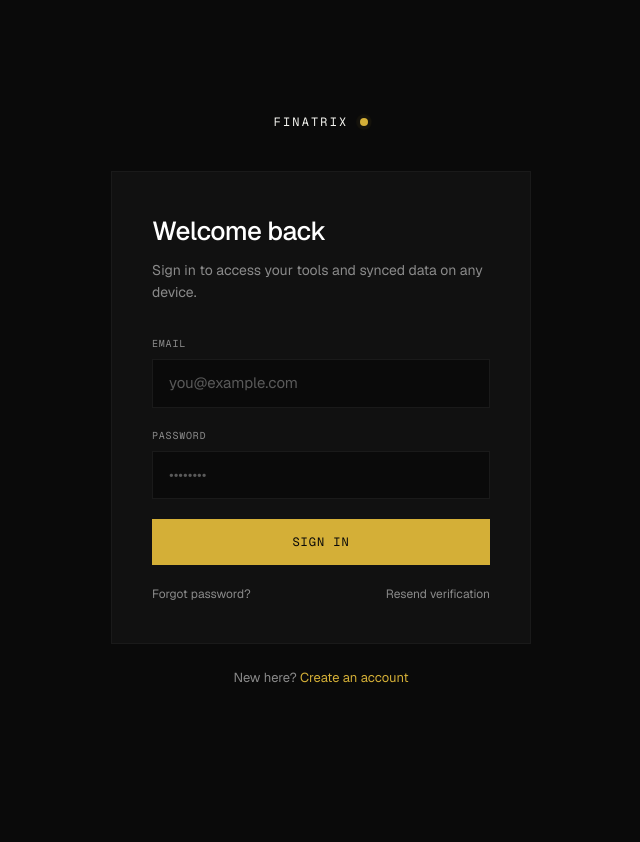
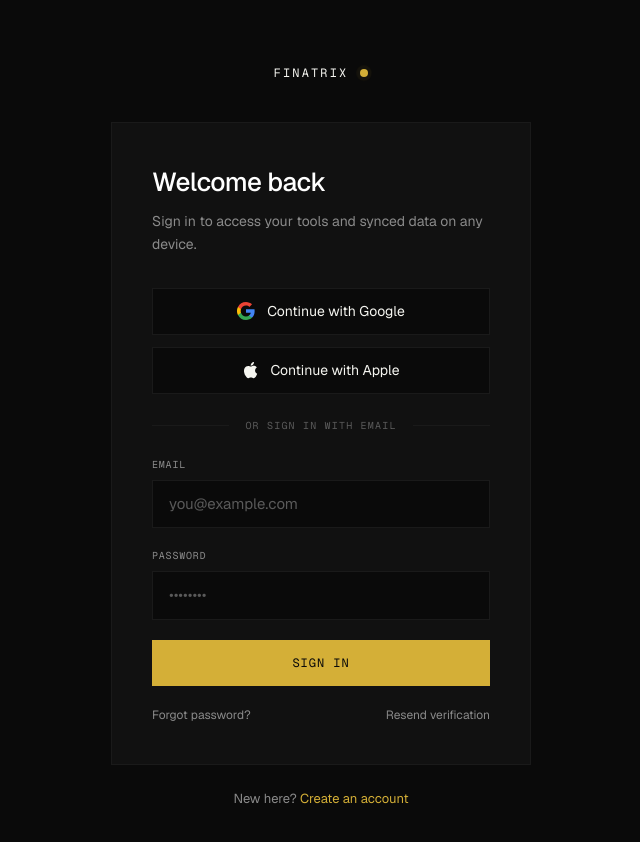
Before and after one commit to Finatrix/finatrix-kimi-agent, a React (Vite) app: page /login in a window 1280 px wide. Shown: the top 842 px of the page, without its empty margins (319-959 px from the left). Before the commit the page ends 800 px from the top, so only its background shows below. Built offline with nearby package versions, Linux system fonts and the light colour scheme; no server answers.

Commit message:
Add Google & Apple OAuth sign-in

```diff
--- a/src/components/AuthShell.tsx
+++ b/src/components/AuthShell.tsx
@@ -74,6 +74,66 @@ export function PrimaryButton({
   );
 }
 
+export function OrDivider({ label = 'or' }: { label?: string }) {
+  return (
+    <div className="my-6 flex items-center gap-4">
+      <span className="h-px flex-1 bg-[#1A1A1A]" />
+      <span className="font-mono text-[10px] uppercase tracking-[0.12em] text-[#5A5A5A]">
+        {label}
+      </span>
+      <span className="h-px flex-1 bg-[#1A1A1A]" />
+    </div>
+  );
+}
+
+export function SocialButton({
+  provider,
+  children,
+  ...props
+}: { provider: 'google' | 'apple' } & React.ButtonHTMLAttributes<HTMLButtonElement>) {
+  return (
+    <button
+      type="button"
+      {...props}
+      className="w-full flex items-center justify-center gap-3 bg-[#0A0A0A] border border-[#1A1A1A] hover:border-[#D4AF37] text-[#F5F5F0] text-[14px] py-3 mb-3 transition-colors active:scale-[0.99] disabled:opacity-50 disabled:cursor-not-allowed"
+    >
+      {provider === 'google' ? <GoogleIcon /> : <AppleIcon />}
+      <span>{children}</span>
+    </button>
+  );
+}
+
+function GoogleIcon() {
+  return (
+    <svg width="18" height="18" viewBox="0 0 18 18" aria-hidden="true">
+      <path
+        fill="#4285F4"
+        d="M17.64 9.2c0-.64-.06-1.25-.16-1.84H9v3.48h4.84a4.14 4.14 0 0 1-1.8 2.72v2.26h2.92c1.7-1.57 2.68-3.88 2.68-6.62Z"
+      />
+      <path
+        fill="#34A853"
+        d="M9 18c2.43 0 4.47-.8 5.96-2.18l-2.92-2.26c-.8.54-1.84.86-3.04.86-2.34 0-4.32-1.58-5.03-3.7H.96v2.33A9 9 0 0 0 9 18Z"
+      />
+      <path
+        fill="#FBBC05"
+        d="M3.97 10.72a5.4 5.4 0 0 1 0-3.44V4.95H.96a9 9 0 0 0 0 8.1l3.01-2.33Z"
+      />
+      <path
+        fill="#EA4335"
+        d="M9 3.58c1.32 0 2.5.45 3.44 1.35l2.58-2.58C13.46.89 11.43 0 9 0A9 9 0 0 0 .96 4.95l3.01 2.33C4.68 5.16 6.66 3.58 9 3.58Z"
+      />
+    </svg>
+  );
+}
+
+function AppleIcon() {
+  return (
+    <svg width="16" height="18" viewBox="0 0 16 18" fill="#F5F5F0" aria-hidden="true">
+      <path d="M13.07 9.55c-.02-2.05 1.67-3.03 1.75-3.08-.95-1.4-2.44-1.59-2.97-1.61-1.27-.13-2.47.74-3.11.74-.64 0-1.63-.72-2.68-.7-1.38.02-2.65.8-3.36 2.03-1.43 2.49-.37 6.17 1.03 8.19.68.99 1.49 2.1 2.55 2.06 1.02-.04 1.41-.66 2.65-.66 1.23 0 1.58.66 2.66.64 1.1-.02 1.79-1 2.46-2 .78-1.15 1.1-2.26 1.12-2.32-.02-.01-2.15-.83-2.17-3.28ZM11.1 3.5c.56-.68.94-1.62.84-2.56-.81.03-1.79.54-2.37 1.22-.52.6-.97 1.56-.85 2.48.9.07 1.82-.46 2.38-1.14Z" />
+    </svg>
+  );
+}
+
 export function Notice({
   kind = 'info',
   children,
--- a/src/context/AuthContext.tsx
+++ b/src/context/AuthContext.tsx
@@ -19,6 +19,9 @@ interface AuthContextValue {
     name: string
   ) => Promise<{ error: string | null; needsConfirmation: boolean }>;
   signIn: (email: string, password: string) => Promise<{ error: string | null }>;
+  signInWithProvider: (
+    provider: 'google' | 'apple'
+  ) => Promise<{ error: string | null }>;
   signOut: () => Promise<void>;
   resendVerification: (email: string) => Promise<{ error: string | null }>;
   resetPassword: (email: string) => Promise<{ error: string | null }>;
@@ -82,6 +85,19 @@ export function AuthProvider({ children }: { children: ReactNode }) {
     return { error: error ? error.message : null };
   };
 
+  const signInWithProvider: AuthContextValue['signInWithProvider'] = async (
+    provider
+  ) => {
+    if (!isSupabaseConfigured) return { error: 'Backend not configured yet.' };
+    const { error } = await supabase.auth.signInWithOAuth({
+      provider,
+      options: {
+        redirectTo: `${window.location.origin}/tools`,
+      },
+    });
+    return { error: error ? error.message : null };
+  };
+
   const signOut = async () => {
     if (isSupabaseConfigured) await supabase.auth.signOut();
     setUser(null);
@@ -111,6 +127,7 @@ export function AuthProvider({ children }: { children: ReactNode }) {
         configured: isSupabaseConfigured,
         signUp,
         signIn,
+        signInWithProvider,
         signOut,
         resendVerification,
         resetPassword,
--- a/src/pages/Login.tsx
+++ b/src/pages/Login.tsx
@@ -1,10 +1,17 @@
 import { useState } from 'react';
 import { Link, useNavigate } from 'react-router';
 import { useAuth } from '../context/AuthContext';
-import AuthShell, { Field, PrimaryButton, Notice } from '../components/AuthShell';
+import AuthShell, {
+  Field,
+  PrimaryButton,
+  Notice,
+  OrDivider,
+  SocialButton,
+} from '../components/AuthShell';
 
 export default function Login() {
-  const { signIn, resendVerification, resetPassword, configured } = useAuth();
+  const { signIn, signInWithProvider, resendVerification, resetPassword, configured } =
+    useAuth();
   const navigate = useNavigate();
   const [email, setEmail] = useState('');
   const [password, setPassword] = useState('');
@@ -24,6 +31,18 @@ export default function Login() {
       return;
     }
     navigate('/tools');
+  }
+
+  async function onProvider(provider: 'google' | 'apple') {
+    setError(null);
+    setInfo(null);
+    setBusy(true);
+    const { error } = await signInWithProvider(provider);
+    if (error) {
+      setBusy(false);
+      setError(error);
+    }
+    // On success the browser redirects to the provider, so no further action here.
   }
 
   async function onResend() {
@@ -62,6 +81,23 @@ export default function Login() {
       {error && <Notice kind="error">{error}</Notice>}
       {info && <Notice kind="success">{info}</Notice>}
 
+      <SocialButton
+        provider="google"
+        disabled={busy || !configured}
+        onClick={() => onProvider('google')}
+      >
+        Continue with Google
+      </SocialButton>
+      <SocialButton
+        provider="apple"
+        disabled={busy || !configured}
+        onClick={() => onProvider('apple')}
+      >
+        Continue with Apple
+      </SocialButton>
+
+      <OrDivider label="or sign in with email" />
+
       <form onSubmit={onSubmit}>
         <Field
           label="Email"
--- a/src/pages/Signup.tsx
+++ b/src/pages/Signup.tsx
@@ -1,10 +1,16 @@
 import { useState } from 'react';
 import { Link, useNavigate } from 'react-router';
 import { useAuth } from '../context/AuthContext';
-import AuthShell, { Field, PrimaryButton, Notice } from '../components/AuthShell';
+import AuthShell, {
+  Field,
+  PrimaryButton,
+  Notice,
+  OrDivider,
+  SocialButton,
+} from '../components/AuthShell';
 
 export default function Signup() {
-  const { signUp, configured } = useAuth();
+  const { signUp, signInWithProvider, configured } = useAuth();
   const navigate = useNavigate();
   const [name, setName] = useState('');
   const [email, setEmail] = useState('');
@@ -31,6 +37,21 @@ export default function Signup() {
     } else {
       navigate('/tools');
     }
+  }
+
+  async function onProvider(provider: 'google' | 'apple') {
+    setError(null);
+    if (!agreed)
+      return setError(
+        'Please accept the Terms & Conditions and Privacy Policy to continue.'
+      );
+    setBusy(true);
+    const { error } = await signInWithProvider(provider);
+    if (error) {
+      setBusy(false);
+      setError(error);
+    }
+    // On success the browser redirects to the provider.
   }
 
   if (done) {
@@ -148,6 +169,23 @@ export default function Signup() {
           {busy ? 'Creating account…' : 'Create account'}
         </PrimaryButton>
       </form>
+
+      <OrDivider label="or sign up with" />
+
+      <SocialButton
+        provider="google"
+        disabled={busy || !configured}
+        onClick={() => onProvider('google')}
+      >
+        Continue with Google
+      </SocialButton>
+      <SocialButton
+        provider="apple"
+        disabled={busy || !configured}
+        onClick={() => onProvider('apple')}
+      >
+        Continue with Apple
+      </SocialButton>
     </AuthShell>
   );
 }
```
Also changed, not shown: 1 other file (tests, documents, lock files or other folders).
